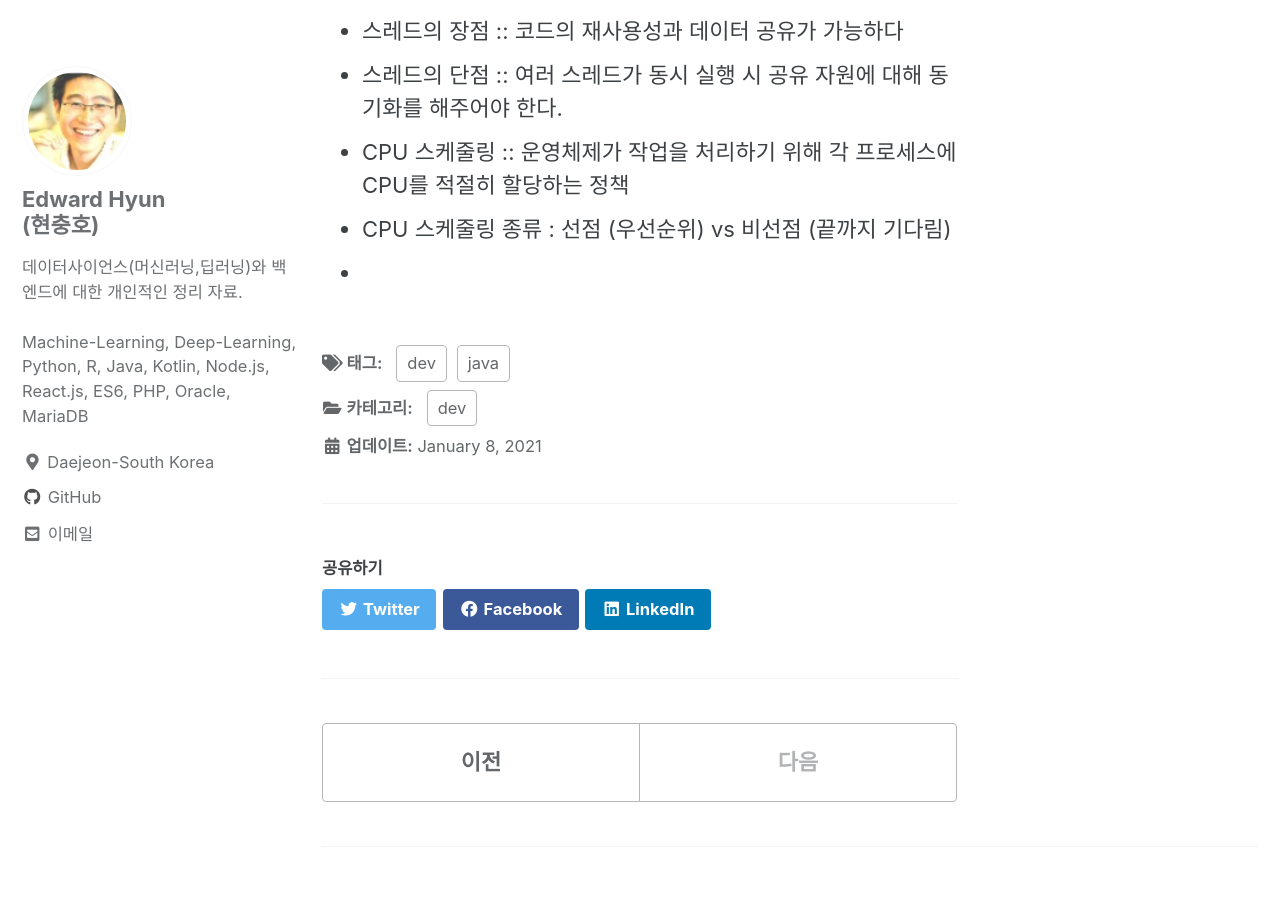
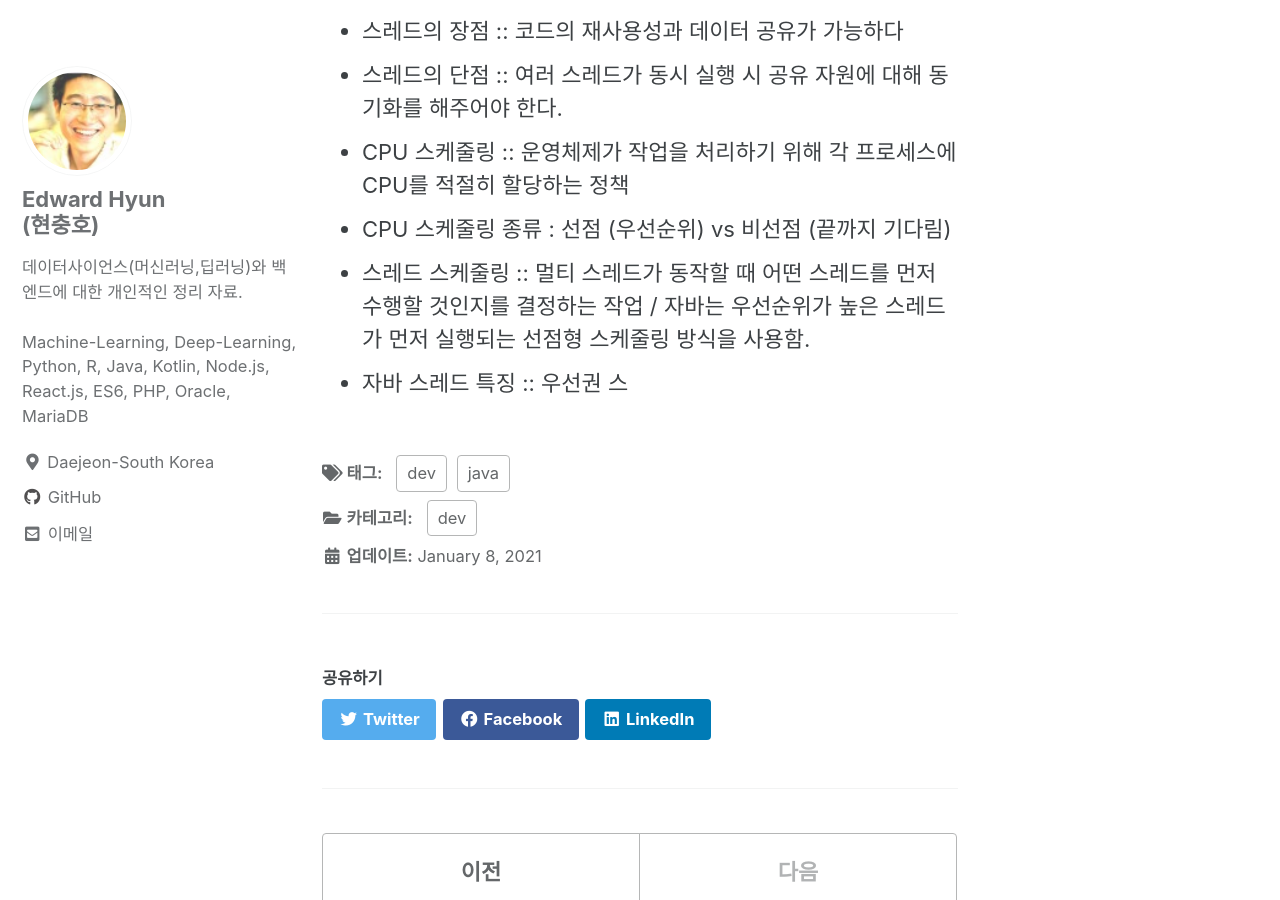
Before and after one commit to iamhch24/iamhch24.github.io, a Jekyll site: the page built from _posts/2021-01-08-[Study] 초보자를 위한 Java Programming.md, in a window 1280 px wide and 900 px high, scrolled down 856 px. Built offline with Jekyll 4.4.1, drawn with Linux system fonts in a browser that asks for light colours; cached includes are drawn as plain includes.

Commit message:
_posts/2021-01-08-[Study] 초보자를 위한 Java Programming.md updated from https://stackedit.io/

```diff
--- a/_posts/2021-01-08-[Study] 초보자를 위한 Java Programming.md
+++ b/_posts/2021-01-08-[Study] 초보자를 위한 Java Programming.md
@@ -24,9 +24,10 @@ toc: true
 * 스레드의 단점 :: 여러 스레드가 동시 실행 시 공유 자원에 대해 동기화를 해주어야 한다.
 * CPU 스케줄링 :: 운영체제가 작업을 처리하기 위해 각 프로세스에 CPU를 적절히 할당하는 정책
 * CPU 스케줄링 종류 : 선점 (우선순위) vs 비선점 (끝까지 기다림)
-*
+* 스레드 스케줄링 :: 멀티 스레드가 동작할 때 어떤 스레드를 먼저 수행할 것인지를 결정하는 작업 / 자바는 우선순위가 높은 스레드가 먼저 실행되는 선점형 스케줄링 방식을 사용함.
+* 자바 스레드 특징 :: 우선권 스
 
 <!--stackedit_data:
-eyJoaXN0b3J5IjpbNTA0NzE0NDQsMTk2NzI3ODc3OSwtMTI2ND
-Q0NDc3M119
+eyJoaXN0b3J5IjpbOTQ5MDQ2NjgxLDUwNDcxNDQ0LDE5NjcyNz
+g3NzksLTEyNjQ0NDQ3NzNdfQ==
 -->
```
